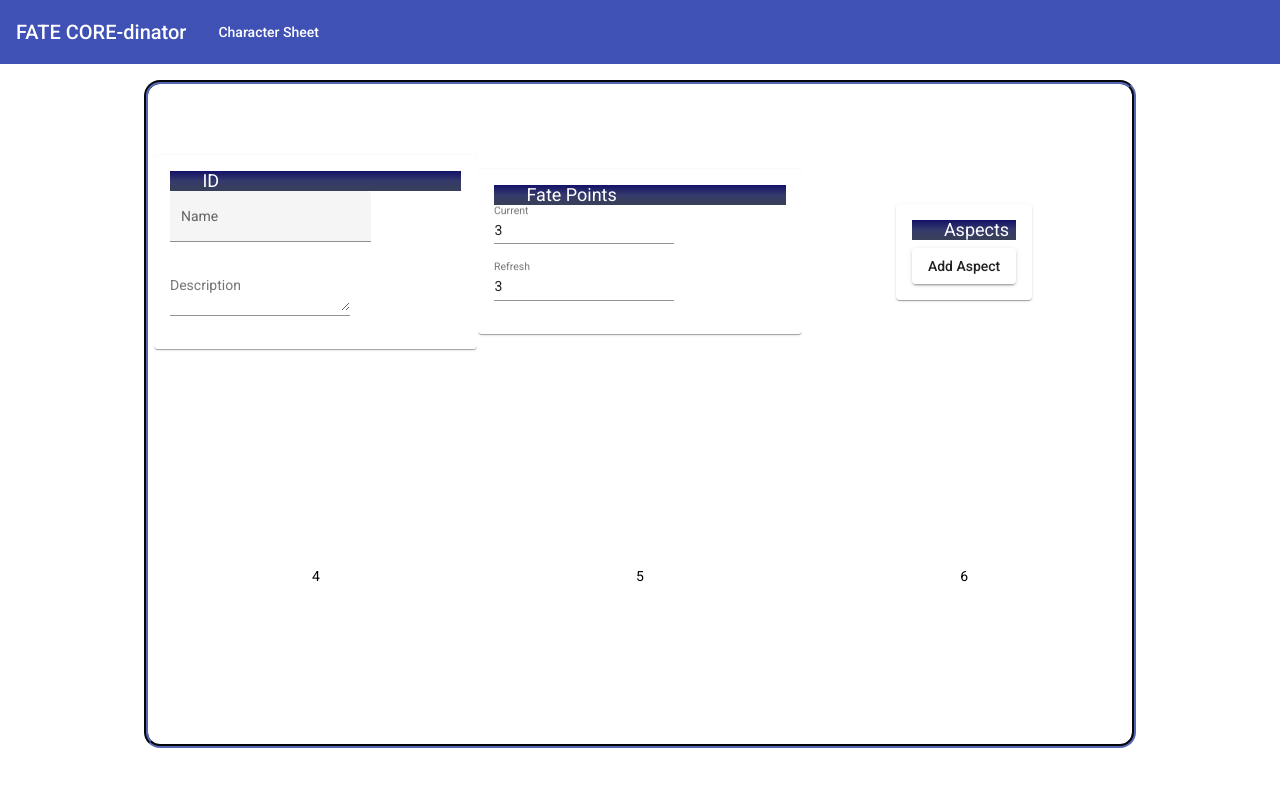
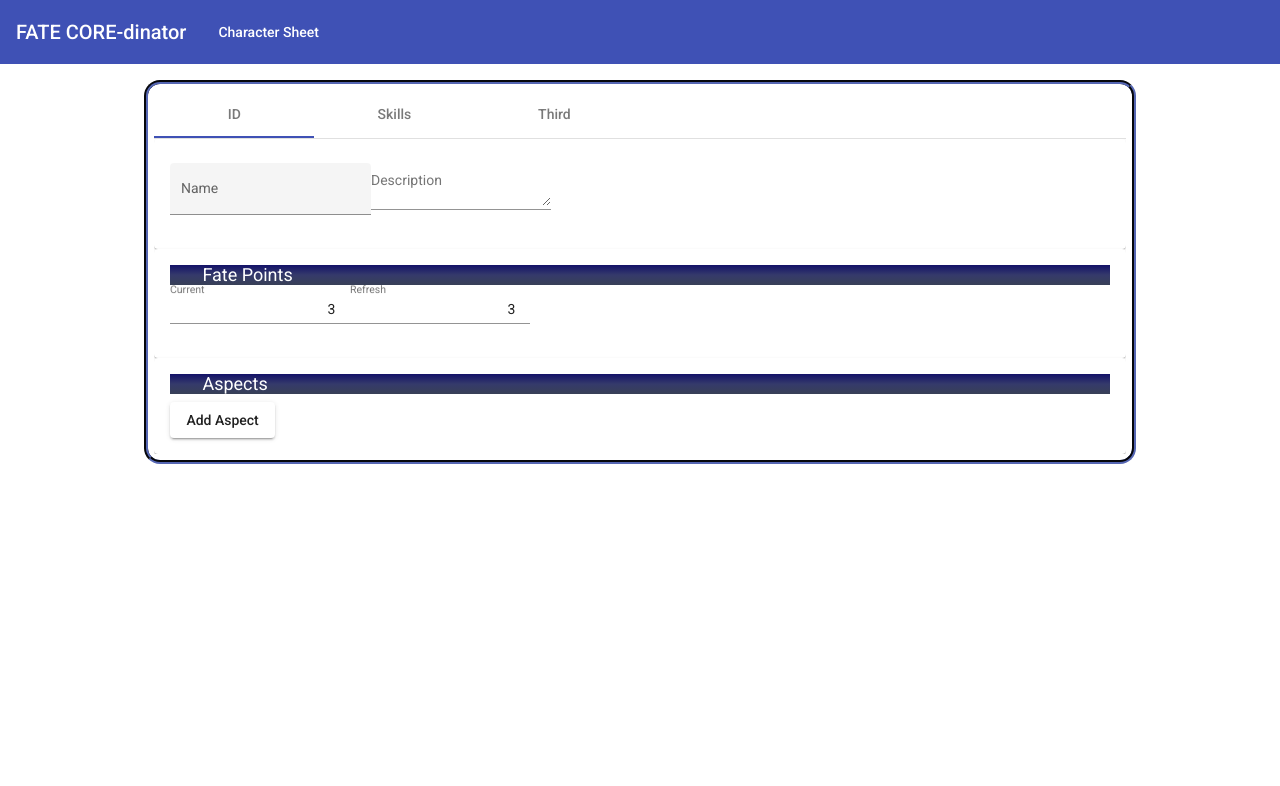
Before and after one commit to randomgeekdom/fate-coredinator, an Angular app: page / in a window 1280 px wide. Shown: the top 786 px of the page. Built offline with nearby package versions, Linux system fonts and the light colour scheme.

Commit message:
Changing layout and adding Skills

```diff
--- a/src/app/app.module.ts
+++ b/src/app/app.module.ts
@@ -17,6 +17,7 @@
 import { MatGridListModule } from '@angular/material/grid-list';
 import { MatCardModule } from '@angular/material/card';
 import { MatExpansionModule } from '@angular/material/expansion';
+import { MatTabsModule } from '@angular/material/tabs';
 
 
 import { CharacterSheetComponent } from './character-sheet/character-sheet.component';
@@ -40,7 +41,7 @@
     MatCardModule,
     MatInputModule,
     MatExpansionModule,
-    FormsModule
+    FormsModule,MatTabsModule
   ],
   providers: [],
   bootstrap: [AppComponent],
--- a/src/app/character-sheet/character-sheet.component.html
+++ b/src/app/character-sheet/character-sheet.component.html
@@ -1,8 +1,8 @@
 <div class="sheet">
-  <mat-grid-list [cols]="breakpoint" (window:resize)="onResize($event)">
-    <mat-grid-tile>
+  <mat-tab-group>
+    <mat-tab label="ID">
+
       <mat-card>
-        <mat-card-header>ID</mat-card-header>
 
         <mat-form-field appearance="fill">
           <mat-label>Name</mat-label>
@@ -22,8 +22,7 @@
           ></textarea>
         </mat-form-field>
       </mat-card>
-    </mat-grid-tile>
-    <mat-grid-tile>
+
       <mat-card>
         <mat-card-header>Fate Points</mat-card-header>
 
@@ -47,23 +46,38 @@
           />
         </mat-form-field>
       </mat-card>
-    </mat-grid-tile>
-    <mat-grid-tile>
+
       <mat-card>
         <mat-card-header>Aspects</mat-card-header>
         <mat-list>
           <mat-list-item *ngFor="let aspect of CharacterSheet.Aspects">
-            <input matInput type="text" [(ngModel)]="aspect.Text"/>
-            <button mat-button  color="warn" (click)="DeleteAspect(aspect.Id)">
+            <input
+              placeholder="Aspect Text"
+              matInput
+              type="text"
+              [(ngModel)]="aspect.Text"
+            />
+            <button mat-button color="warn" (click)="DeleteAspect(aspect.Id)">
               <mat-icon>close</mat-icon>
             </button>
           </mat-list-item>
         </mat-list>
         <button mat-raised-button (click)="AddAspect()">Add Aspect</button>
       </mat-card>
-    </mat-grid-tile>
-    <mat-grid-tile>4</mat-grid-tile>
-    <mat-grid-tile>5</mat-grid-tile>
-    <mat-grid-tile>6</mat-grid-tile>
-  </mat-grid-list>
+    </mat-tab>
+    <mat-tab label="Skills">
+      <mat-list>
+        <mat-list-item *ngFor="let skill of OrderedSkills">
+          <mat-label>{{ skill.Name }}</mat-label>
+          <input
+            placeholder="Skill Value"
+            matInput
+            type="number"
+            [(ngModel)]="skill.Value"
+          />
+        </mat-list-item>
+      </mat-list>
+    </mat-tab>
+    <mat-tab label="Third"> Content 3 </mat-tab>
+  </mat-tab-group>
 </div>
--- a/src/app/character-sheet/character-sheet.component.scss
+++ b/src/app/character-sheet/character-sheet.component.scss
@@ -13,3 +13,10 @@
   color: white;
   align-items: flex-start;
 }
+
+.mat-grid-tile-content{
+  align-items: initial;
+}
+input.mat-input-element {
+  text-align: right;
+}
--- a/src/app/character-sheet/character-sheet.component.ts
+++ b/src/app/character-sheet/character-sheet.component.ts
@@ -1,6 +1,7 @@
 import { Component, OnInit } from '@angular/core';
 import Aspect from '../models/Aspect';
 import CharacterSheet from '../models/CharacterSheet';
+import CharacterSkill from '../models/CharacterSkill';
 import { CharacterSheetInitializerService } from '../services/character-sheet-initializer.service';
 
 @Component({
@@ -34,4 +35,9 @@
     var index = this.CharacterSheet.Aspects.indexOf(value);
     this.CharacterSheet.Aspects.splice(index, 1);
   }
+
+  get OrderedSkills(): CharacterSkill[]
+  {
+    return this.CharacterSheet.Skills.sort(x=>x.Value * -1);
+  }
 }
--- a/src/app/models/CharacterSkill.ts
+++ b/src/app/models/CharacterSkill.ts
@@ -1,4 +1,4 @@
 export default class CharacterSkill{
   Name: string = "";
-  Value?: number = 0;
+  Value: number = 0;
 }
```
Also changed, not shown: 1 other file (tests, documents, lock files or other folders).
